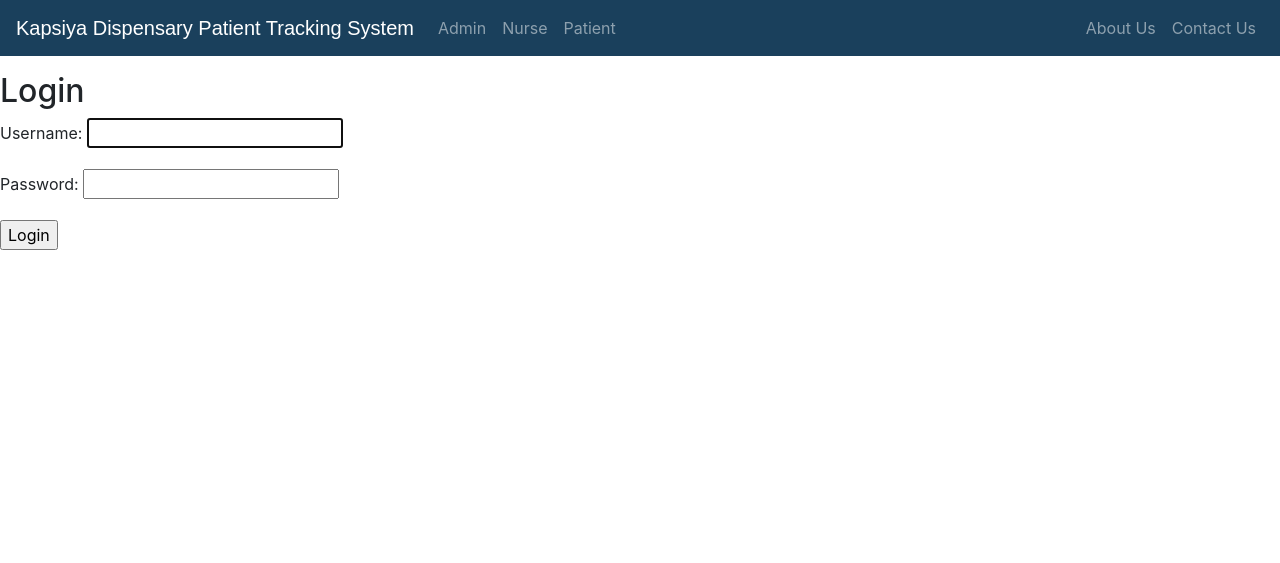
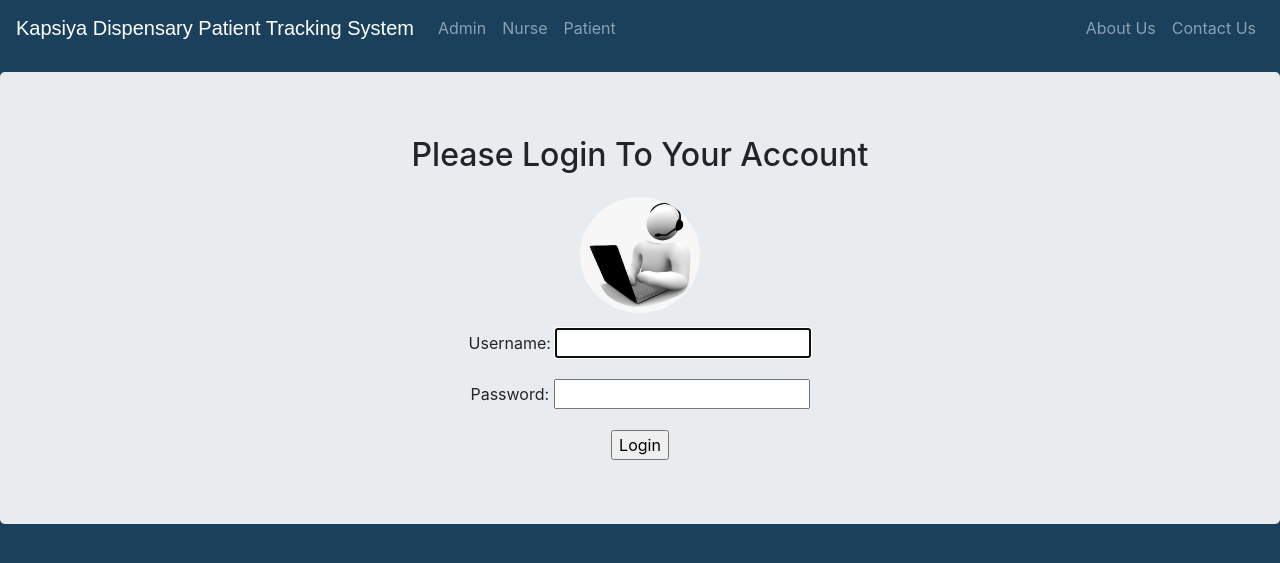
Before and after one commit to Julzpeter/dispensary-kapsiya, a Django app: page /adminlogin/ in a window 1280 px wide. Shown: the top 563 px of the page. Run offline with Django 3.2, Linux system fonts and the light colour scheme; some libraries are stand-ins or nearby versions.

Commit message:
add css styles to the login page

```diff
--- a/kapsiya/templates/adminlogin.html
+++ b/kapsiya/templates/adminlogin.html
@@ -1,15 +1,45 @@
 {% extends 'homebase.html' %}
-
+{% load static %}
 {% block content %}
 <br>
 <br>
 <br>
+<head>
+    <style>
+        body{
+            background-color: #1a405c;
+        }
+        .jumbotron{
+            text-align: center;
+        }
+        .btn-primary{
+            background-color: #1a405c; ;
+            pointer-events: none;
 
-<form method="POST" novalidate>
-	{% csrf_token %}
-	<h2>Login</h2>
-	{{form.as_p}}
-	<input type="submit" value="Login" />
-</form>
+        }
+        img{
+            border-radius: 50%;
+            width: 150px;
+            padding: 15px;
+            float: initial;
+        }
+        img:hover {
+            box-shadow: 0 0 2px 1px rgba(0, 140, 186, 0.5);
+        }
+    </style>
+</head>
+<body>
+    <div class="jumbotron">
+        <form method="POST" novalidate>
+            {% csrf_token %}
+            <h2>Please Login To Your Account</h2>
+            <img src="{% static 'images/admin.png' %}" alt="Kevin">
+            {{form.as_p}}
+            <input type="submit" value="Login"/>
+        </form>
+    </div>
+</body>
+
+
 
 {% endblock content%}
```
Also changed, not shown: db.sqlite3.
